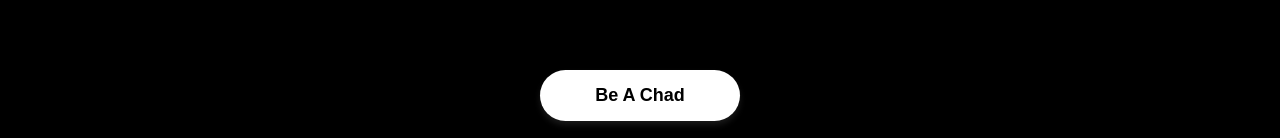
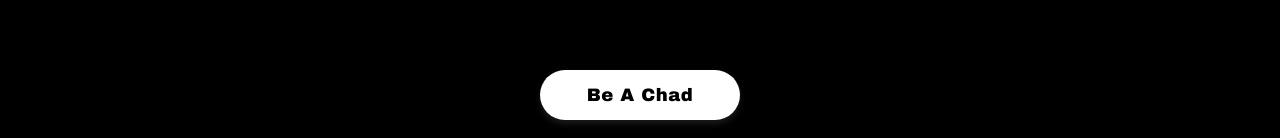
Before and after one commit to Aaqil456/chadzai-app, a React (Create React App) app: page /signin in a window 1280 px wide. Shown: the part 938-1076 px from the top of the page. Built offline with nearby package versions, Linux system fonts and the light colour scheme; no server answers.

Commit message:
make the font bold in the button sign in

```diff
--- a/src/components/SignIn/SignIn.css
+++ b/src/components/SignIn/SignIn.css
@@ -18,12 +18,14 @@
     border-radius: 80px;
     padding: 15px 30px;
     font-size: 18px;
-    font-weight: 700;
+    font-family: 'Arial Black', 'Helvetica Bold', sans-serif;
+    font-weight: 900;
     cursor: pointer;
     transition: all 0.3s ease;
     margin-top: 20px;
     min-width: 200px;
     box-shadow: 0 4px 6px rgba(255, 255, 255, 0.1);
+    letter-spacing: 0.5px;
 }
 
 .signin-button:hover {
```
